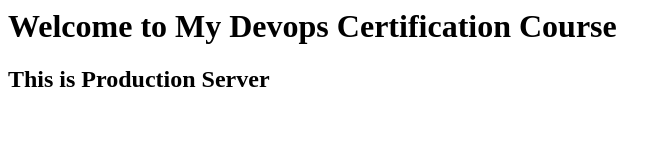
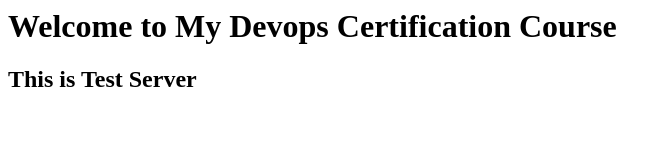
Before and after one commit to balajikubenthiran21031989/jenkins-assignment-2, a plain HTML site: page index.html in a window 1280 px wide. Shown: the whole page, without its empty margins (0-671 px from the left). Drawn offline with Linux system fonts and the light colour scheme.

Commit message:
adding index.html in Test

```diff
--- a/index.html
+++ b/index.html
@@ -2,6 +2,6 @@
 <title> Sample Website </title>
 <body>
 <h1> Welcome to My Devops Certification Course</h1>
-<h2> This is Production Server</h2>
+<h2> This is Test Server</h2>
 </body>
 </html>
```
